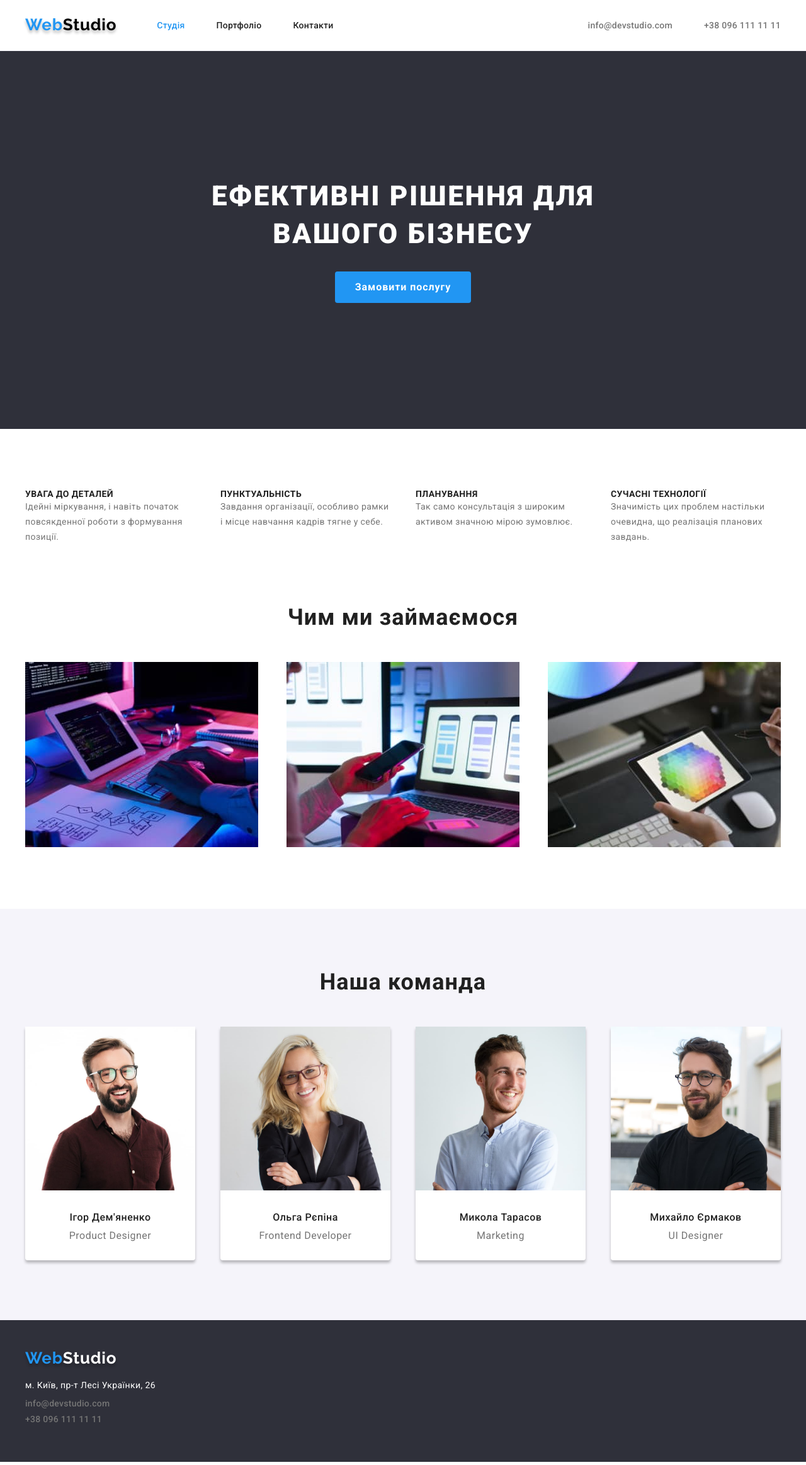
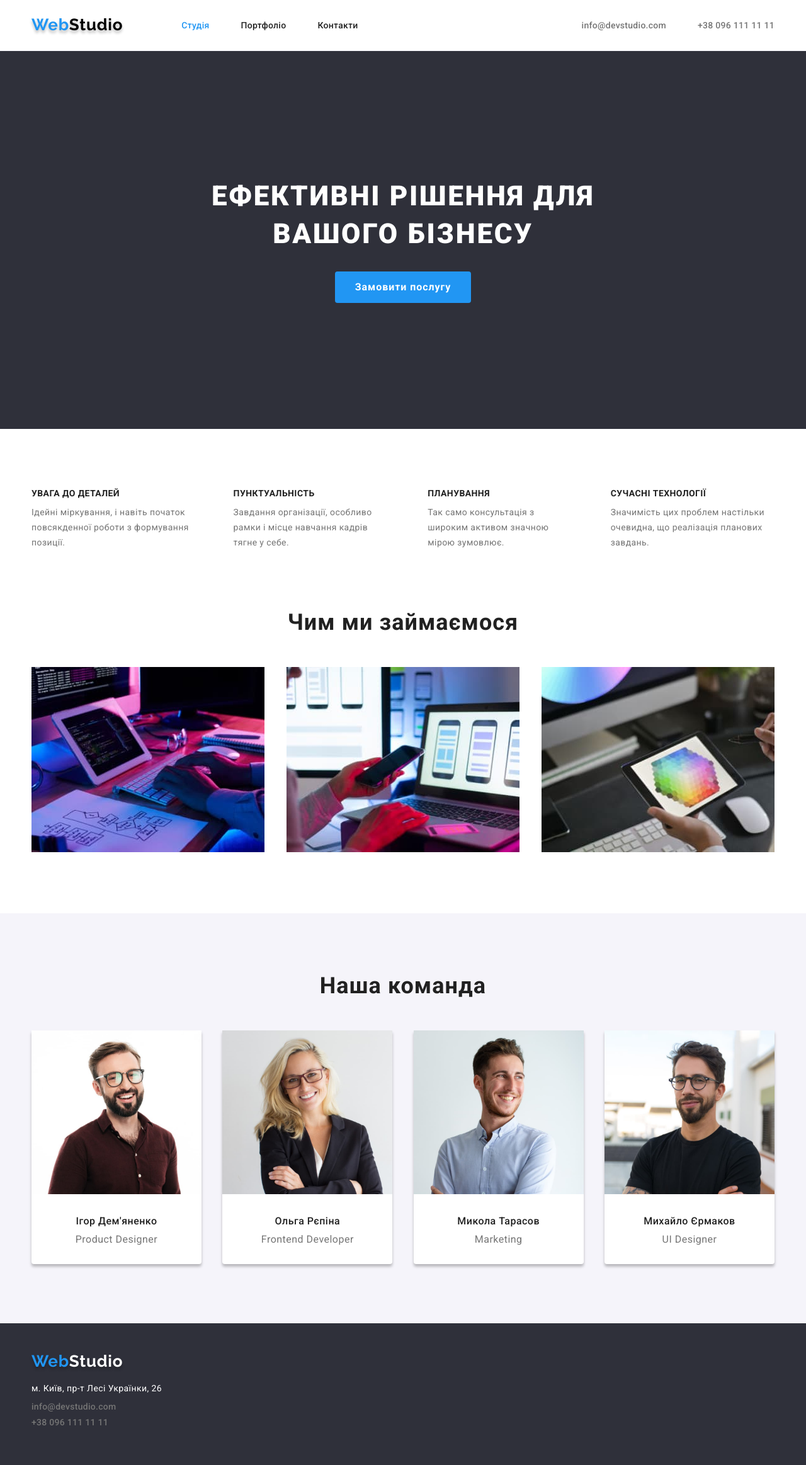
Before and after one commit to SweetnessDark/goit-markup-hw-03, a plain HTML site: page index.html in a window 1280 px wide. Shown: the whole page at 63% size. Drawn offline with Linux system fonts and the light colour scheme.

Commit message:
Fix bug index.html, portfolio.html, style.css

```diff
--- a/css/style.css
+++ b/css/style.css
@@ -22,9 +22,9 @@ body {
 /* Container */
 
 .container {
-    max-width: 1230px;
-    padding-left: 15px;
-    padding-right: 15px;
+    max-width: 1200px;
+    padding-left: 10px;
+    padding-right: 10px;
     margin: 0 auto;
 }
 
@@ -36,7 +36,6 @@ body {
 
 .header .container {
     display: flex;
-    justify-content: space-between;
 }
 
 .logo-link,
@@ -46,22 +45,18 @@ body {
     font-size: 26px;
     letter-spacing: 0.03em;
     line-height: 31px;
-    text-decoration: none;
     text-shadow: 0px 4px 4px rgba(0, 0, 0, 0.25);
 }
 
 .logo-link {
-    margin-top: 24px;
-    margin-bottom: 24px;
+    padding-top: 24px;
+    padding-bottom: 24px;
     color: var(--color-black);
+    margin-right: 93px;
 }
 
 .logo-link span {
     color: var(--color-blue);
-}
-
-.nav {
-    margin-right: 340px;
 }
 
 .navigation,
@@ -79,23 +74,19 @@ body {
     margin-left: 0;
 }
 
-.navigation,
-.contacts {
-    margin-top: 32px;
-    margin-bottom: 32px;
-}
-
 .nav-link {
     color: var(--color-dark);
 }
 
 .nav-link,
 .contact-link {
+    display: block;
     font-style: normal;
     font-weight: 500;
     font-size: 14px;
     line-height: 16px;
     letter-spacing: 0.02em;
+    padding: 32px 0;
 }
 
 .nav-link:hover,
@@ -107,6 +98,10 @@ body {
 
 .current {
     color: var(--color-blue);
+}
+
+.contacts {
+    margin-left: auto;
 }
 
 .contact-link {
@@ -122,6 +117,7 @@ body {
     flex-direction: column;
     justify-content: center;
     text-align: center;
+    padding: 200px 0;
     background-color: var(--color-dark-gray);
 }
 
@@ -132,7 +128,6 @@ body {
     letter-spacing: 0.06em;
     text-transform: uppercase;
     max-width: 690px;
-    padding-top: 200px;
     margin-bottom: 30px;
     color: var(--color-white);
 }
@@ -143,7 +138,6 @@ body {
     line-height: 30px;
     letter-spacing: 0.06em;
     border-radius: 4px;
-    margin-bottom: 200px;
     padding: 10px 32px;
     background-color: var(--color-blue);
     color: var(--color-white);
@@ -157,9 +151,9 @@ body {
 
 /* Section About Company */
 
-/* .about-company {
-
-} */
+.about-company {
+    padding-top: 94px;
+}
 
 .about-company h2 {
     display: none;
@@ -167,8 +161,7 @@ body {
 
 .description {
     display: flex;
-    justify-content: space-between;
-    margin-top: 95px;
+    gap: 30px;
 }
 
 .description li {
@@ -194,14 +187,15 @@ body {
     font-size: 14px;
     line-height: 24px;
     letter-spacing: 0.03em;
+    padding-top: 10px;
     color: var(--color-gray);
 }
 
 /* Section Our Work */
 
 .section {
-    padding-top: 95px;
-    padding-bottom: 95px;
+    padding-top: 94px;
+    padding-bottom: 94px;
 }
 
 /* .our-work {
@@ -240,9 +234,14 @@ body {
     box-shadow: 0px 4px 4px rgba(0, 0, 0, 0.25);
 }
 
+.wrapper {
+    text-align: center;
+    padding-top: 30px;
+    padding-bottom: 30px;
+}
+
 .name,
 .profession {
-    text-align: center;
     line-height: 19px;
     letter-spacing: 0.03em;
 }
@@ -250,7 +249,6 @@ body {
 .name {
     font-weight: 500;
     font-size: 16px;
-    padding-top: 30px;
     padding-bottom: 10px;
     color: var(--color-dark);
 }
@@ -258,7 +256,6 @@ body {
 .profession {
     font-weight: 400;
     font-size: 16px;
-    padding-bottom: 30px;
     color: var(--color-gray);
 }
 
@@ -325,9 +322,8 @@ body {
     margin-left: 0;
 }
 
-.headings-product,
-.text-product {
-    padding-left: 24px;
+.wrapper2 {
+    padding: 20px 24px;
 }
 
 .headings-product {
@@ -336,8 +332,7 @@ body {
     line-height: 36px;
     letter-spacing: 0.06em;
     color: var(--color-dark);
-    padding-top: 20px;
-    padding-bottom: 6px;
+    margin-bottom: 6px;
 }
 
 .text-product {
@@ -346,18 +341,13 @@ body {
     line-height: 30px;
     letter-spacing: 0.03em;
     color: var(--color-gray);
-    padding-bottom: 20px;
 }
 
 /* Footer */
 
 .footer {
     background-color: var(--color-dark-gray);
-}
-
-.footer .container {
-    padding-top: 60px;
-    padding-bottom: 60px;
+    padding: 60px 0;
 }
 
 .logo-link2,
@@ -367,7 +357,6 @@ body {
     font-size: 26px;
     line-height: 31px;
     letter-spacing: 0.03em;
-    text-decoration: none;
     text-shadow: 0px 4px 4px rgba(0, 0, 0, 0.25);
 }
 
--- a/index.html
+++ b/index.html
@@ -108,23 +108,31 @@
                 <ul class="description-team">
                     <li>
                         <img src="./images/people1.jpg" alt="Product Designer" width="270" height="260">
+                        <div class="wrapper">
                             <h3 class="name">Ігор Дем'яненко</h3>
                             <p class="profession" lang="en">Product Designer</p>
+                        </div>
                     </li>
                     <li>
                         <img src="./images/people2.jpg" alt="Frontend Developer" width="270" height="260">
+                        <div class="wrapper">
                             <h3 class="name">Ольга Рєпіна</h3>
                             <p class="profession" lang="en">Frontend Developer</p>
+                        </div>
                     </li>
                     <li>
                         <img src="./images/people3.jpg" alt="Marketing" width="270" height="260">
+                        <div class="wrapper">
                             <h3 class="name">Микола Тарасов</h3>
                             <p class="profession" lang="en">Marketing</p>
+                        </div>
                     </li>
                     <li>
                         <img src="./images/people4.jpg" alt="UI Designer" width="270" height="260">
+                        <div class="wrapper">
                             <h3 class="name">Михайло Єрмаков</h3>
                             <p class="profession" lang="en">UI Designer</p>
+                        </div>
                     </li>
                 </ul>
             </div>
```
Also changed, not shown: portfolio.html (+18 -0 lines). Lines whose indentation alone changed are shown as unchanged.
